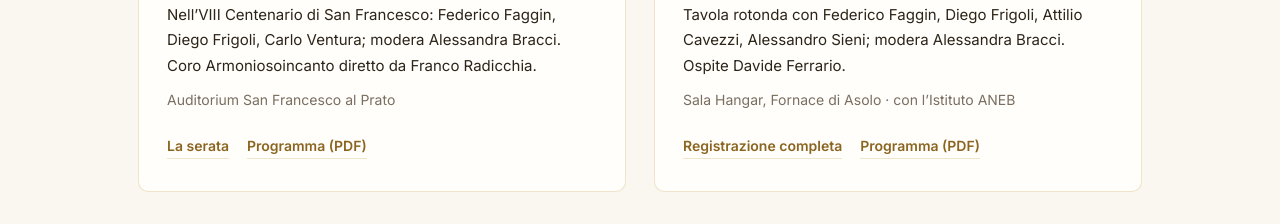
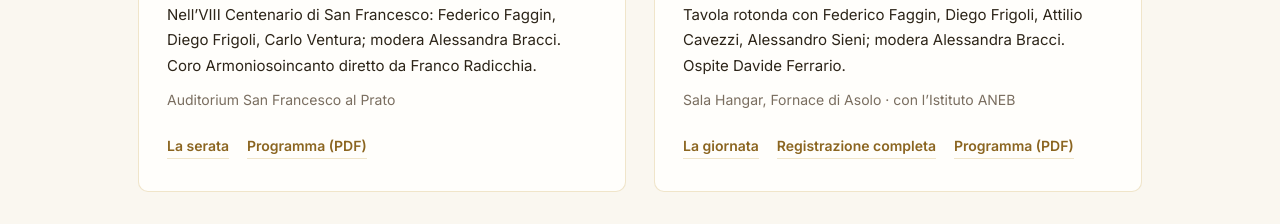
Before and after one commit to tmaianti1965-bot/anteprime, a plain HTML site: page asolo-arte/index.html in a window 1280 px wide. Shown: the part 2660-2884 px from the top of the page. Drawn offline with nearby package versions, Linux system fonts and the light colour scheme.

Commit message:
Link alla pagina dell'evento di Asolo

```diff
--- a/asolo-arte/index.html
+++ b/asolo-arte/index.html
@@ -225,6 +225,7 @@
               modera Alessandra Bracci. Ospite Davide Ferrario.</p>
             <div class="aa-card__meta">Sala Hangar, Fornace di Asolo &middot; con l&rsquo;Istituto ANEB</div>
             <div class="aa-card__links">
+              <a href="https://asoloarte.com/la-ricerca-dellunita/">La giornata</a>
               <a href="https://youtu.be/fphK49bFkFQ" target="_blank" rel="noopener">Registrazione completa</a>
               <a href="https://asoloarte.com/wp-content/uploads/2026/02/Tavola_rotonda_Asolo_programma_2026.docx_21-2-1.pdf" target="_blank" rel="noopener">Programma (PDF)</a>
             </div>
```
